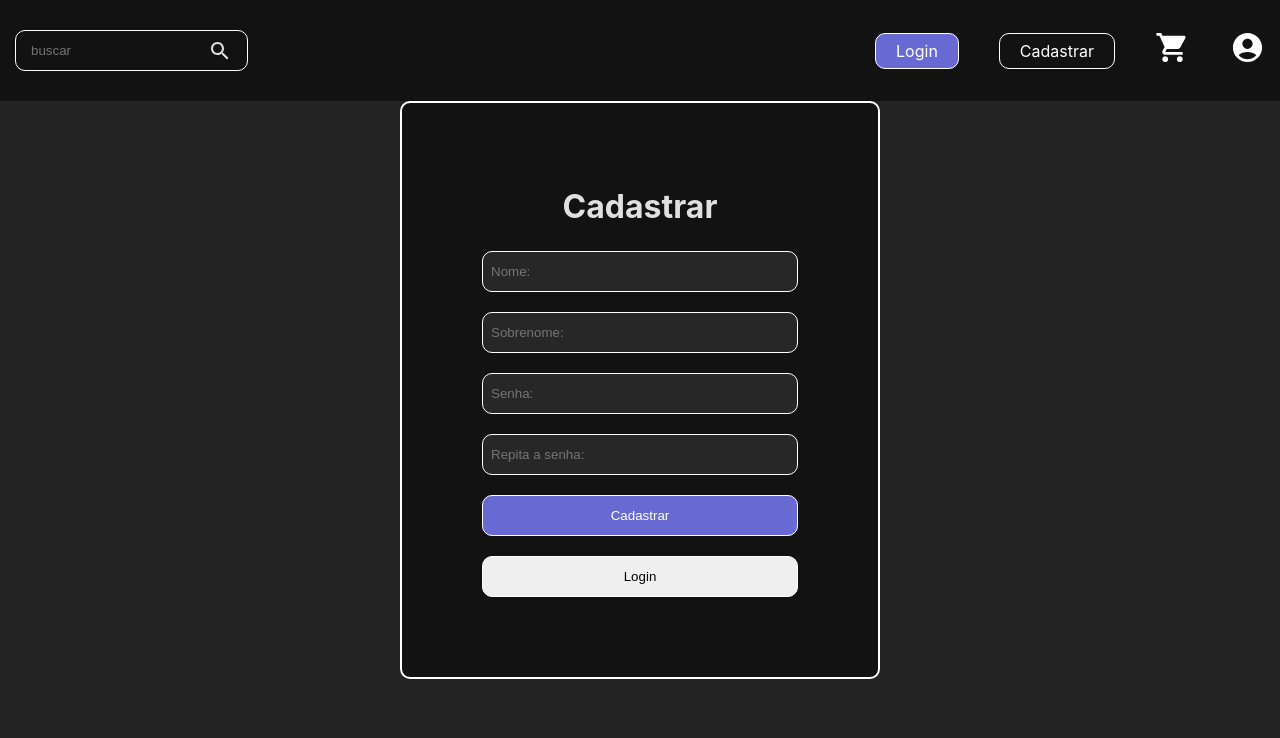
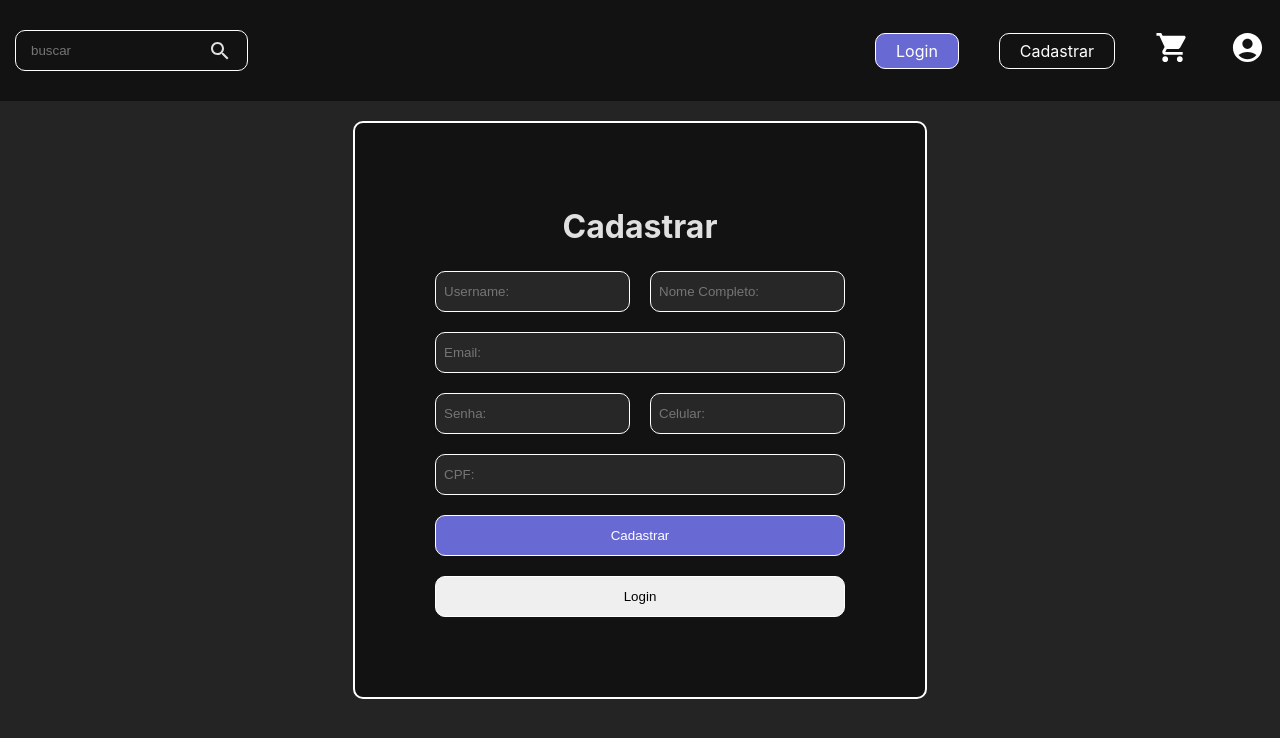
Before and after one commit to Biguelini/trabalho-web-servidor, a React (Vite) app in the folder frontend/: page /cadastro in a window 1280 px wide. Shown: the top 738 px of the page. Built offline with nearby package versions, Linux system fonts and the light colour scheme.

Commit message:
Correção de campos

```diff
--- /dev/null
+++ b/frontend/src/components/formularioCadastro.css
@@ -0,0 +1,86 @@
+.containerCadastro {
+  border: 2px solid white;
+  background: var(--bg-color-component);
+  padding: 80px;
+  border-radius: 10px;
+  width: fit-content;
+  margin: 20px auto 0px auto;
+}
+
+.containerCadastro form label {
+  display: none;
+}
+
+.containerCadastro form {
+  display: grid;
+  gap: 20px;
+}
+
+.containerCadastro form input {
+  border-radius: 10px;
+  padding: 12px 8px;
+  border: 1px solid white;
+  caret-color: white;
+  color: white;
+}
+
+.containerCadastro form input[type = "text"], input[type = "password"] {
+  border-radius: 10px;
+  padding: 12px 8px;
+  background: var(--bg-color-iten);
+  border: 1px solid white;
+}
+
+.actionButtonPrimaryC {
+  background: var(--bg-color-hover);
+  cursor: pointer;
+  grid-area: button1;
+}
+
+.actionButtonPrimaryC:hover {
+  background: var(--bg-color-hover-filled);
+}
+
+.actionButtonSecondaryC {
+  cursor: pointer;
+  color: black!important;
+  grid-area: button2;
+  width: 100%;
+}
+
+.linkButton {
+  grid-area: linkButton;
+}
+
+.actionButtonSecondaryC:hover {
+  background: grey;
+}
+
+.formGridCadastro {
+  display: grid;
+  grid-template-columns: 1fr 1fr;
+  gap: 10px;
+  grid-template-areas:
+    "title title"
+    "inputUsername inputNomeCompleto"
+    "inputEmail inputEmail"
+    "inputSenha inputCelular"
+    "inputCpf inputCpf"
+    "button1 button1"
+    "linkButton linkButton";
+  width: 100%;
+  max-width: 600px;
+}
+
+.visuallyHidden {
+  display: none;
+}
+
+.titleCadastro { grid-area: title; }
+.inputUsername { grid-area: inputUsername; }
+.inputSenha { grid-area: inputSenha; }
+.inputRepeatSenha { grid-area: inputRepeatSenha; }
+.inputNomeCompleto { grid-area: inputNomeCompleto; }
+.inputEmail { grid-area: inputEmail; }
+.inputCpf { grid-area: inputCpf; }
+.inputCelular { grid-area: inputCelular; }
--- a/frontend/src/components/formularioCadastro.tsx
+++ b/frontend/src/components/formularioCadastro.tsx
@@ -1,29 +1,37 @@
+import "./formularioCadastro.css"
+import { Link } from 'react-router-dom';
+
+
 function FormularioCadastro() {
   return (
-    <>
-      <>
-        <div className="containerLogin">
-          <form action="submit">
-            <h1>Cadastrar</h1>
+    <div className="containerCadastro">
+      <form action="submit" className="formGridCadastro">
+        <h1 className="titleCadastro">Cadastrar</h1>
 
-            <label htmlFor="">Nome</label>
-            <input type="text" placeholder="Nome:" />
+        <label htmlFor="username" className="visuallyHidden">Username</label>
+        <input type="text" id="username" placeholder="Username:" className="inputUsername" />
 
-            <label htmlFor="">Sobrenome</label>
-            <input type="text" placeholder="Sobrenome:" />
+        <label htmlFor="password" className="visuallyHidden">Senha</label>
+        <input type="password" id="password" placeholder="Senha:" className="inputSenha" />
 
-            <label htmlFor="">Senha</label>
-            <input type="password" placeholder="Senha:" />
+        <label htmlFor="name" className="visuallyHidden">Nome Completo</label>
+        <input type="text" id="name" placeholder="Nome Completo:" className="inputNomeCompleto" />
 
-            <label htmlFor="">Repita a senha:</label>
-            <input type="password" placeholder="Repita a senha:" />
+        <label htmlFor="email" className="visuallyHidden">Email</label>
+        <input type="text" id="email" placeholder="Email:" className="inputEmail" />
 
-            <input type="button" className="actionButtonPrimary" value={"Cadastrar"}/>
-            <input type="button" className="actionButtonSecondary" value={"Login"}/>
-          </form>
-        </div>
-      </>
-    </>)
+        <label htmlFor="cpf" className="visuallyHidden">CPF</label>
+        <input type="text" id="cpf" placeholder="CPF:" className="inputCpf" />
+
+        <label htmlFor="phone" className="visuallyHidden">Celular</label>
+        <input type="text" id="phone" placeholder="Celular:" className="inputCelular" />
+
+        <input type="submit" className="actionButtonPrimaryC" value="Cadastrar" />
+        <Link to="/login" className="linkButton"> <input type="button" className="actionButtonSecondaryC" value="Login" /></Link>
+
+      </form>
+    </div>
+  );
 }
 
-export default FormularioCadastro
+export default FormularioCadastro;
--- a/frontend/src/components/formularioLogin.css
+++ b/frontend/src/components/formularioLogin.css
@@ -4,7 +4,7 @@
   padding: 80px;
   border-radius: 10px;
   max-width: 480px;
-  margin: 0 auto;
+  margin: 0px auto;
 }
 
 .containerLogin form label {
@@ -43,6 +43,7 @@
 
 .actionButtonSecondary {
   cursor: pointer;
+  width: 100%;
 }
 
 .actionButtonSecondary:hover {
--- a/frontend/src/components/formularioLogin.tsx
+++ b/frontend/src/components/formularioLogin.tsx
@@ -1,4 +1,5 @@
 import "./formularioLogin.css"
+import { Link } from 'react-router-dom';
 
 function FormularioLogin() {
   return (
@@ -7,20 +8,15 @@ function FormularioLogin() {
         <form action="submit">
           <h1>Login</h1>
 
-          <label htmlFor="">Nome</label>
-          <input type="text" placeholder="Nome:"/>
-
-          <label htmlFor="">Sobrenome</label>
-          <input type="text" placeholder="Sobrenome:"/>
+          <label htmlFor="username">Username</label>
+          <input type="text" placeholder="Username:"/>
 
           <label htmlFor="">Senha</label>
           <input type="password" placeholder="Senha:"/>
 
-          <label htmlFor="">Repita a senha:</label>
-          <input type="password" placeholder="Repita a senha:"/>
 
-          <input type="button" className="actionButtonPrimary" value={"Acessar"}/>
-          <input type="button" className="actionButtonSecondary" value={"Cadastrar"}/>
+          <input type="submit" className="actionButtonPrimary" value={"Acessar"}/>
+          <Link to ="/cadastro" className="linkCadastro"><input type="button" className="actionButtonSecondary" value={"Cadastrar"}/></Link>
         </form>
       </div>
     </>
--- a/frontend/src/components/navbar.css
+++ b/frontend/src/components/navbar.css
@@ -4,6 +4,7 @@
 
 .containerNavbar {
   background: var(--bg-color-component);
+  margin-bottom: 20px;
 }
 
 nav a {
```
